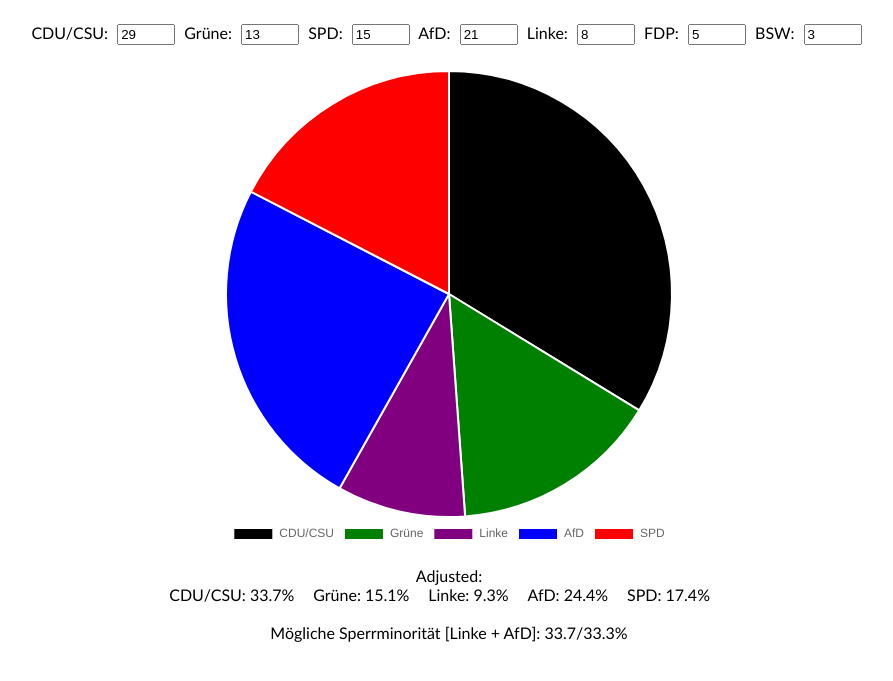
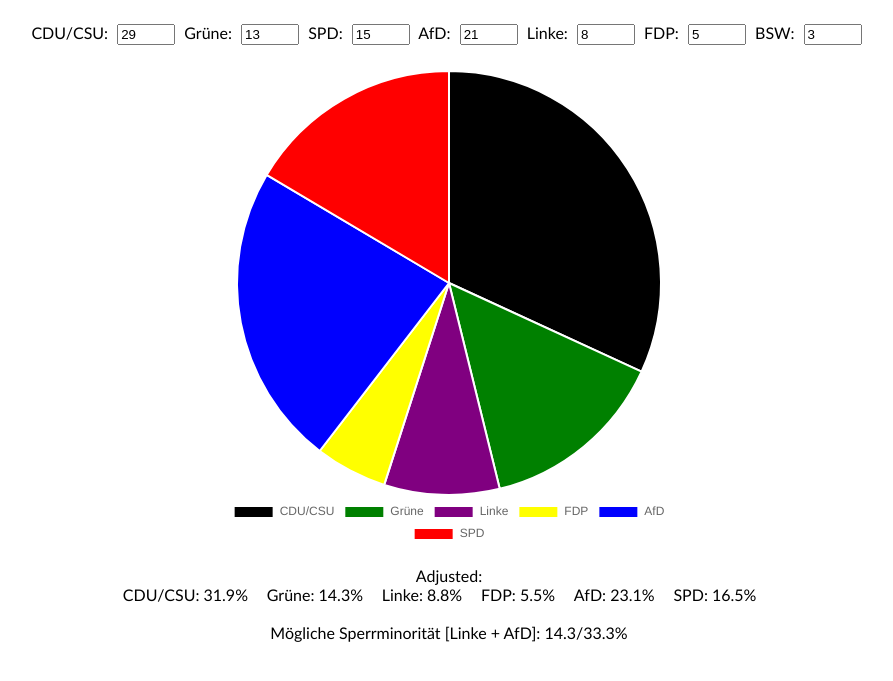
Before and after one commit to Leo-A-Auhagen/Leo-A-Auhagen, a plain HTML site: page index.html in a window 1280 px wide. Shown: the part 63-744 px from the top of the page, without its empty margins (191-1084 px from the left). Drawn offline with nearby package versions, Linux system fonts and the light colour scheme.

Commit message:
Update index.html

```diff
--- a/index.html
+++ b/index.html
@@ -99,7 +99,7 @@
         let total = 0;
 
         for (let i = 0; i < votes.length; i++) {
-            if (votes[i] > 5) {
+            if (votes[i] >= 5) {
                 filteredParties.push(parties[i]);
                 filteredVotes.push(votes[i]);
                 filteredColors.push(colors[i]);
```
